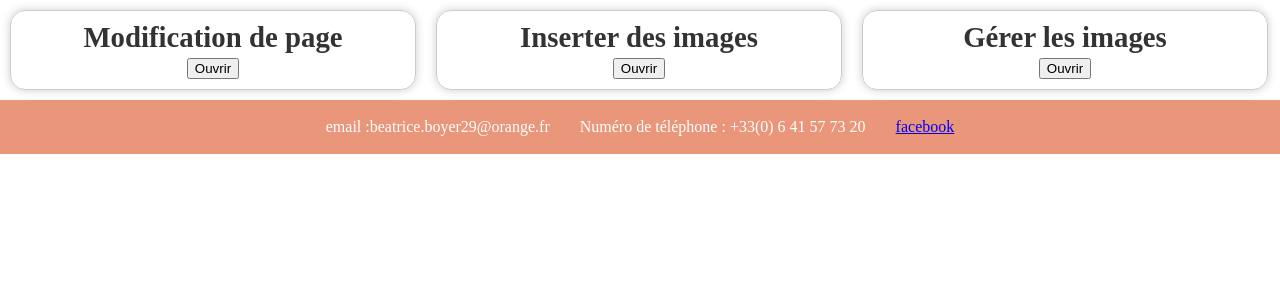
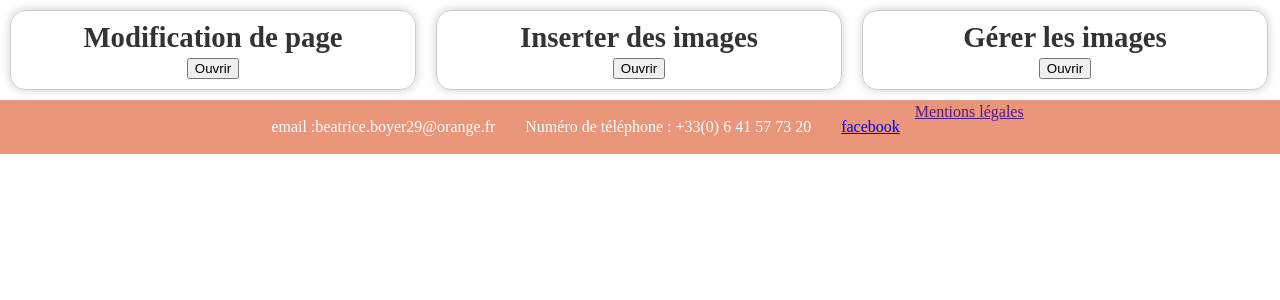
Before and after one commit to PAIVANicolas/ProjetGite, a PHP site: page /phpAdmin/dashboard.php in a window 1280 px wide. Shown: the part 169-469 px from the top of the page. Run offline with PHP 8.4, Linux system fonts and the light colour scheme; a user stored in the database is signed in.

Commit message:
ajoute mention légal

```diff
--- a/assets/css/footer.css
+++ b/assets/css/footer.css
@@ -23,6 +23,11 @@
     margin: 15px;
 }
 
+.mention{
+    flex-direction: row;
+
+}
+
 /* Media query pour écrans plus petits (par exemple, max-width: 768px) */
 @media (max-width: 768px) {
     .footerpage {
--- a/php/footer.php
+++ b/php/footer.php
@@ -1,7 +1,8 @@
  <footer class="footerpage">
-     <div class="items">
-         <p class="item">email :<a>beatrice.boyer29@orange.fr</a></p>
-         <p class="item">Numéro de téléphone : +33(0) 6 41 57 73 20</p>
-         <p class="item"><a href="https://www.facebook.com/gitefiguies">facebook</a></p>
-     </div>
+    <div class="items">
+        <p class="item">email :<a>beatrice.boyer29@orange.fr</a></p>
+        <p class="item">Numéro de téléphone : +33(0) 6 41 57 73 20</p>
+        <p class="item"><a href="https://www.facebook.com/gitefiguies">facebook</a></p>
+    </div>
+    <a class="mention" href="">Mentions légales</a>
  </footer>
```
